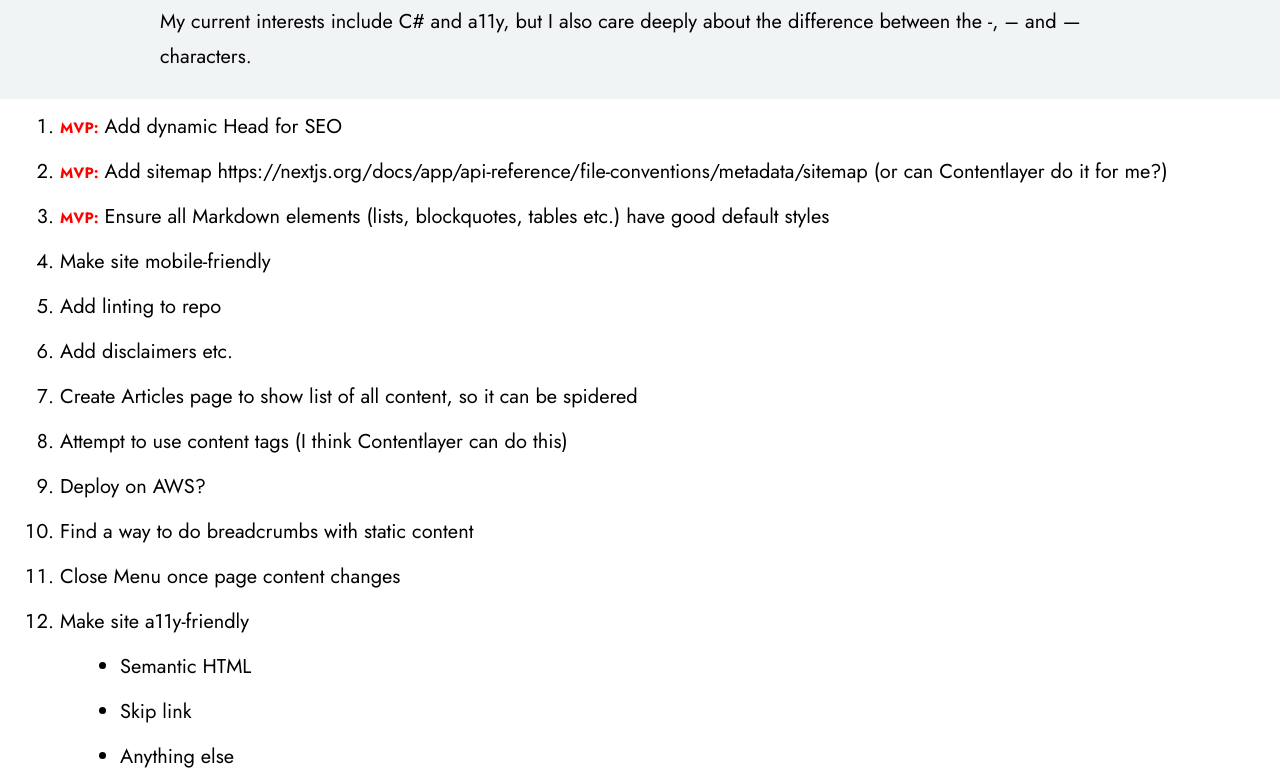
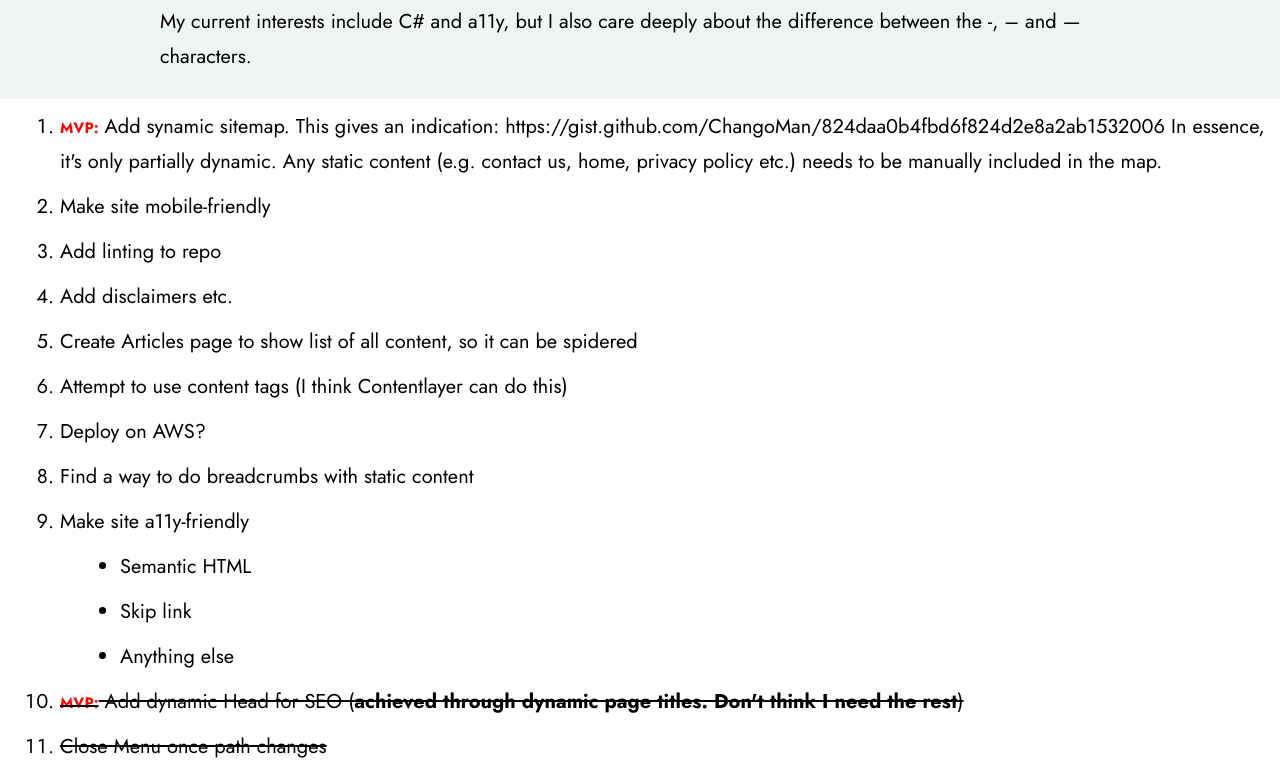
Before and after one commit to a1v0/a1v0.de, a Next.js app: page / in a window 1280 px wide. Shown: the part 1011-1791 px from the top of the page. Built offline with nearby package versions, Linux system fonts and the light colour scheme.

Commit message:
Update to-do list

```diff
--- a/app/page.tsx
+++ b/app/page.tsx
@@ -56,15 +56,8 @@ export default function Home() {
                 </article>
             </div>
             <ol className="ml-8 list-decimal">
-                <li>{mvp} Add dynamic Head for SEO</li>
                 <li>
-                    {mvp} Add sitemap
-                    https://nextjs.org/docs/app/api-reference/file-conventions/metadata/sitemap
-                    (or can Contentlayer do it for me?)
-                </li>
-                <li>
-                    {mvp} Ensure all Markdown elements (lists, blockquotes,
-                    tables etc.) have good default styles
+                    {mvp} Add synamic sitemap. This gives an indication: https://gist.github.com/ChangoMan/824daa0b4fbd6f824d2e8a2ab1532006 In essence, it's only partially dynamic. Any static content (e.g. contact us, home, privacy policy etc.) needs to be manually included in the map.
                 </li>
                 <li>Make site mobile-friendly</li>
                 <li>Add linting to repo</li>
@@ -79,7 +72,6 @@ export default function Home() {
                 </li>
                 <li>Deploy on AWS?</li>
                 <li>Find a way to do breadcrumbs with static content</li>
-                <li>Close Menu once page content changes</li>
                 <li>
                     Make site a11y-friendly
                     <ul className="ml-8 list-disc">
@@ -88,6 +80,15 @@ export default function Home() {
                         <li>Anything else</li>
                     </ul>
                 </li>
+                <li className="line-through">
+                    {mvp} Add dynamic Head for SEO (
+                    <strong>
+                        achieved through dynamic page titles. Don't think I need
+                        the rest
+                    </strong>
+                    )
+                </li>
+                <li className="line-through">Close Menu once path changes</li>
                 <li className="line-through">{mvp} Create home page</li>
                 <li className="line-through">
                     {mvp} Replace `a` tags with `Link` tags
@@ -117,6 +118,10 @@ export default function Home() {
                 <li className="line-through">
                     Replace Bootstrap with Tailwind
                 </li>
+                <li className="line-through">
+                    {mvp} Ensure all Markdown elements (lists, blockquotes,
+                    tables etc.) have good default styles
+                </li>
                 <li className="line-through">{mvp} Create header bar</li>
                 <li className="line-through">
                     {mvp}
```
